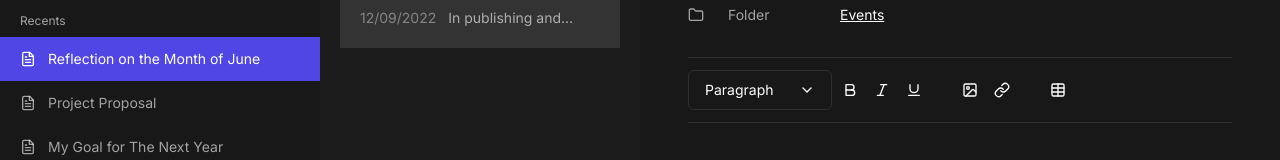
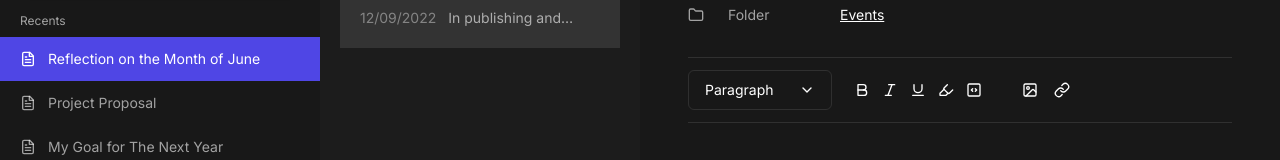
Before and after one commit to irsyaddd/nowted, a Next.js app: page / in a window 1280 px wide. Both pictures are taken after a click on the button "Reflection on the Month of June". Shown: the part 164-324 px from the top of the page. Built offline with nearby package versions, Linux system fonts and the light colour scheme.

Commit message:
adding placholder and codeblock

```diff
--- a/components/tiptapWithContext/styles.scss
+++ b/components/tiptapWithContext/styles.scss
@@ -1,4 +1,12 @@
 /* Basic editor styles */
+.tiptap p.is-editor-empty:first-child::before {
+  color: #8a8a8a99;
+  content: attr(data-placeholder);
+  float: left;
+  height: 0;
+  pointer-events: none;
+}
+
 .tiptap {
     > * + * {
       margin-top: 0.75em;
@@ -35,13 +43,21 @@
     }
 
     code {
-      background-color: rgba(#616161, 0.1);
-      color: #616161;
+      background-color: #3b3b3b;
+      color: #FFF;
+      padding: 12px;
+      border-radius: 8px;
+      display: block;
+    }
+
+    mark {
+      background-color: rgb(79 70 229);
+      color: white;
     }
 
     pre {
-      background: #0D0D0D;
-      color: #FFF;
+      background: #FFF;
+      color: #000;
       font-family: 'JetBrainsMono', monospace;
       padding: 0.75rem 1rem;
       border-radius: 0.5rem;
--- a/components/tiptapWithContext/tiptap.tsx
+++ b/components/tiptapWithContext/tiptap.tsx
@@ -1,20 +1,24 @@
 import "./styles.scss";
-
 import { Underline as UnderlineTiptap } from "@tiptap/extension-underline";
 import { Image as ImageTiptap } from "@tiptap/extension-image";
+import Placeholder from "@tiptap/extension-placeholder";
+import Highlight from "@tiptap/extension-highlight";
 import { EditorProvider, useCurrentEditor } from "@tiptap/react";
 import StarterKit from "@tiptap/starter-kit";
+import { useState } from "react";
 import {
   Bold,
   ChevronDown,
+  Eraser,
+  Highlighter,
   Image,
   Italic,
   Link,
+  SquareCode,
   Table,
   Underline,
 } from "lucide-react";
 import { Button } from "../ui/button";
-import { useState } from "react";
 import {
   DropdownMenu,
   DropdownMenuContent,
@@ -28,6 +32,7 @@ import { ElementTagText } from "@/lib/utils";
 
 export default function Tiptap({ content }: { content: string }) {
   const [position, setPosition] = useState("bottom");
+  const [size, setSize] = useState("16");
   const MenuBar = () => {
     const { editor } = useCurrentEditor();
     if (!editor) {
@@ -36,19 +41,19 @@ export default function Tiptap({ content }: { content: string }) {
 
     return (
       <div className="flex items-center py-3 border-t border-b gap-7 border-white/10">
-        <div className="flex items-center gap-1">
+        <div className="flex items-center gap-4">
           <DropdownMenu>
             <DropdownMenuTrigger asChild>
               <Button
                 variant="ghost"
-                className="justify-between font-normal border hover:text-white hover:bg-transparen w-36 border-white/10"
+                className="justify-between font-normal border hover:text-white hover:bg-noted w-36 border-white/10"
               >
                 {ElementTagText()} <ChevronDown className="w-4 h-4" />
               </Button>
             </DropdownMenuTrigger>
-            <DropdownMenuContent className="w-fit">
+            <DropdownMenuContent className="text-white border bg-noted border-white/10 w-36 drop-shadow-lg">
               <DropdownMenuLabel>Element Tag</DropdownMenuLabel>
-              <DropdownMenuSeparator />
+              <DropdownMenuSeparator className="bg-white/10" />
               <DropdownMenuRadioGroup
                 value={position}
                 onValueChange={setPosition}
@@ -86,6 +91,28 @@ export default function Tiptap({ content }: { content: string }) {
               </DropdownMenuRadioGroup>
             </DropdownMenuContent>
           </DropdownMenu>
+          {/* <DropdownMenu>
+            <DropdownMenuTrigger asChild>
+              <Button
+                variant="ghost"
+                className="justify-between w-20 font-normal border hover:text-white hover:bg-transparent border-white/10"
+                disabled
+              >
+                {size} <ChevronDown className="w-4 h-4" />
+              </Button>
+            </DropdownMenuTrigger>
+            <DropdownMenuContent className="w-20 text-white border bg-noted border-white/10 drop-shadow-lg">
+              <DropdownMenuLabel>Size</DropdownMenuLabel>
+              <DropdownMenuSeparator className="bg-white/10" />
+              <DropdownMenuRadioGroup value={size} onValueChange={setSize}>
+                <DropdownMenuRadioItem value="16">16</DropdownMenuRadioItem>
+                <DropdownMenuRadioItem value="14">14</DropdownMenuRadioItem>
+                <DropdownMenuRadioItem value="12">12</DropdownMenuRadioItem>
+                <DropdownMenuRadioItem value="10">10</DropdownMenuRadioItem>
+              </DropdownMenuRadioGroup>
+            </DropdownMenuContent>
+          </DropdownMenu> */}
+          <div>
             <Button
               variant={"ghost"}
               size={"icon"}
@@ -100,7 +127,9 @@ export default function Tiptap({ content }: { content: string }) {
               size={"icon"}
               onClick={() => editor.chain().focus().toggleItalic().run()}
               disabled={!editor.can().chain().focus().toggleItalic().run()}
-            className={editor.isActive("italic") ? "is-active text-black" : ""}
+              className={
+                editor.isActive("italic") ? "is-active text-black" : ""
+              }
             >
               <Italic className="w-4 h-4" />
             </Button>
@@ -115,6 +144,26 @@ export default function Tiptap({ content }: { content: string }) {
             >
               <Underline className="w-4 h-4" />
             </Button>
+            <Button
+              variant={"ghost"}
+              size={"icon"}
+              onClick={() => editor.chain().focus().toggleHighlight().run()}
+              className={
+                editor.isActive("highlight") ? "is-active text-black" : ""
+              }
+            >
+              <Highlighter className="w-4 h-4" />
+            </Button>
+            <Button
+              variant={"ghost"}
+              size={"icon"}
+              onClick={() => editor.chain().focus().toggleCode().run()}
+              disabled={!editor.can().chain().focus().toggleCode().run()}
+              className={editor.isActive("code") ? "is-active text-black" : ""}
+            >
+              <SquareCode className="w-4 h-4" />
+            </Button>
+          </div>
         </div>
         <div className="flex gap-1">
           <Button
@@ -136,14 +185,6 @@ export default function Tiptap({ content }: { content: string }) {
             <Link className="w-4 h-4" />
           </Button>
         </div>
-        <Button
-          variant={"ghost"}
-          size={"icon"}
-          onClick={() => editor.chain().focus().toggleItalic().run()}
-          disabled={!editor.can().chain().focus().toggleItalic().run()}
-        >
-          <Table className="w-4 h-4" />
-        </Button>
       </div>
     );
   };
@@ -159,6 +200,10 @@ export default function Tiptap({ content }: { content: string }) {
         keepAttributes: false, // TODO : Making this as `false` becase marks are not preserved when I try to preserve attrs, awaiting a bit of help
       },
     }),
+    Placeholder.configure({
+      placeholder: `Type anything you want ...`,
+    }),
+    Highlight,
     UnderlineTiptap,
     ImageTiptap,
   ];
--- a/package.json
+++ b/package.json
@@ -17,6 +17,7 @@
     "@radix-ui/react-tooltip": "^1.0.6",
     "@tiptap/extension-highlight": "^2.1.6",
     "@tiptap/extension-image": "^2.1.6",
+    "@tiptap/extension-placeholder": "^2.1.6",
     "@tiptap/extension-underline": "^2.1.6",
     "@tiptap/pm": "^2.1.6",
     "@tiptap/react": "^2.1.6",
```
Also changed, not shown: components/ui/dropdown-menu.tsx (+38 -38 lines), 1 other file (tests, documents, lock files or other folders). Lines whose indentation alone changed are shown as unchanged.
